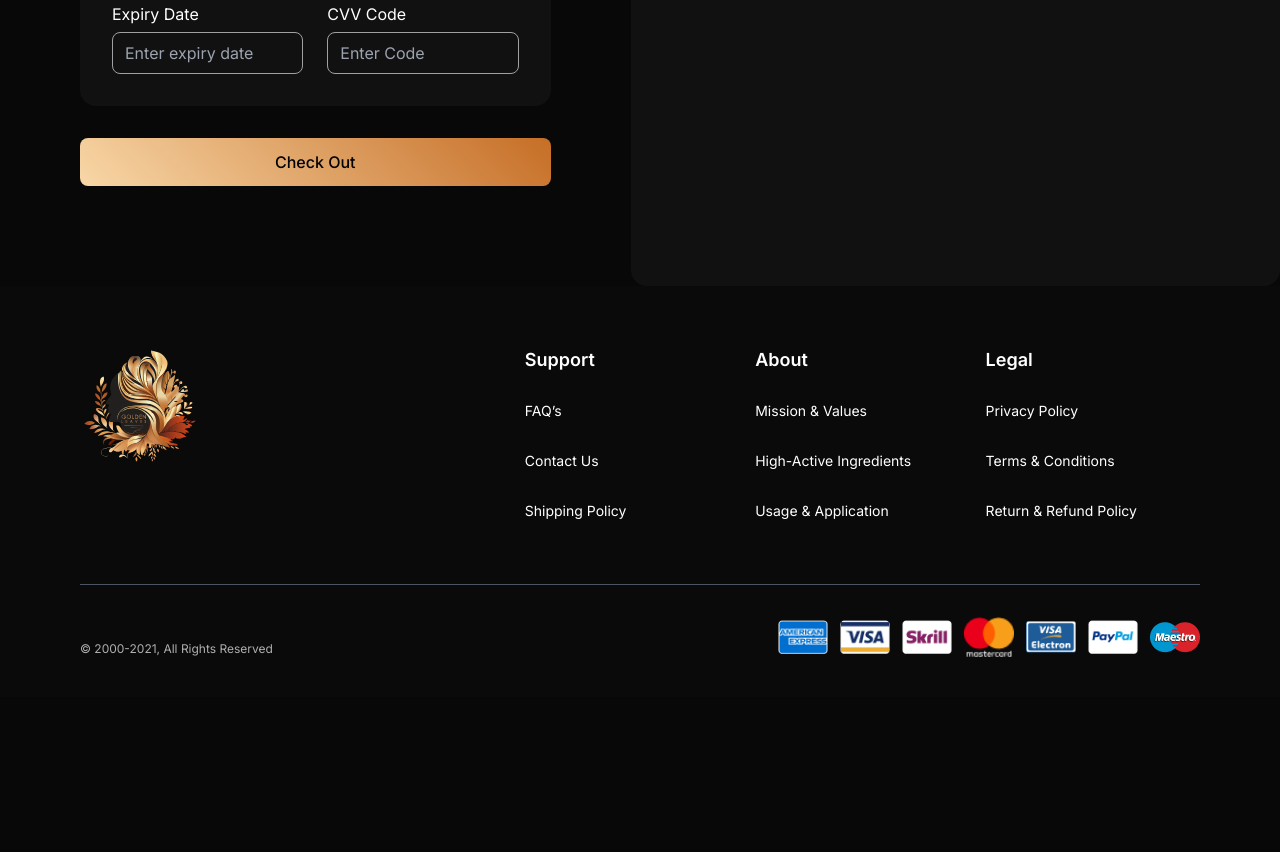
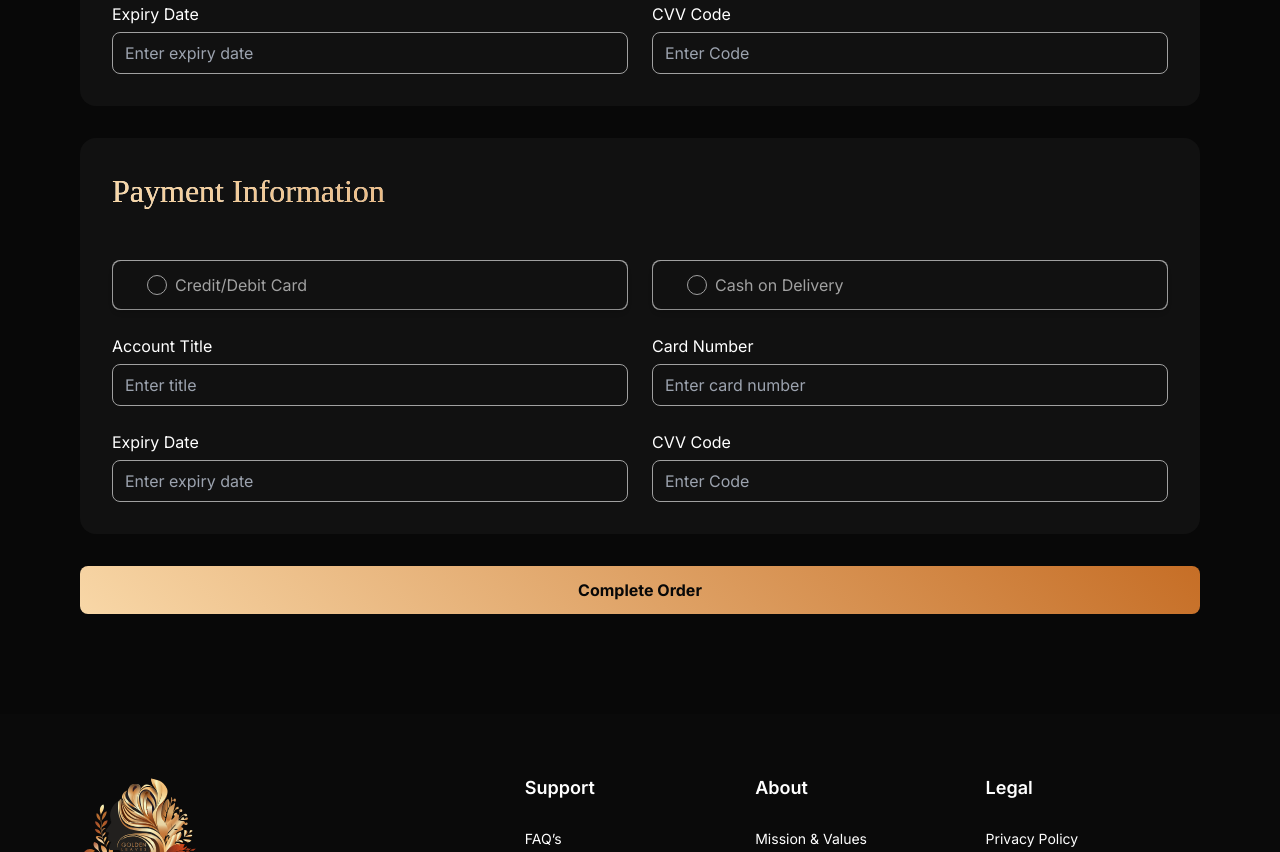
Before and after one commit to syed-zunair-gillani/goldenleves, a Next.js app: page /checkout in a window 1280 px wide. Shown: the part 1140-1992 px from the top of the page. Before the commit the page ends 1837 px from the top, so only its background shows below. Built offline with nearby package versions, Linux system fonts and the light colour scheme.

Commit message:
checkout page fixation

```diff
--- a/app/_components/radioButton/index.tsx
+++ b/app/_components/radioButton/index.tsx
@@ -1,36 +1,37 @@
-'use client'
+"use client";
 import { useContext } from "react";
-import { GoldenBorderWrapper } from "..";
 import { GlobalContext } from "@/context/globalContext";
 
-const RadioButton = ({ children, value, onClick = () => { }, ...rest }: any) => {
-
-  const { buttonState } = useContext(GlobalContext)
-  var isActive = value === buttonState
+const RadioButton = ({ children, value, onClick = () => {}, ...rest }: any) => {
+  const { buttonState } = useContext(GlobalContext);
+  var isActive = value === buttonState;
   return (
     <div
-      className={`inline-block  h-fit rounded-lg p-[1px]
-      ${isActive ? ' golden-gradient-bg' : 'bg-[#A1A1A1]'}`}
+      className={`inline-block flex-1 h-fit rounded-lg p-[1px]
+      ${isActive ? " golden-gradient-bg" : "bg-[#A1A1A1]"}`}
     >
-      <div className={`bg-[#111111] shadow-md overflow-hidden rounded-lg`} >
+      <div className={`bg-[#111111] shadow-md overflow-hidden rounded-lg`}>
         <button
           {...rest}
           type="button"
           onClick={onClick}
           className={` py-3 px-[34px] text-center flex items-center gap-2 text-[#A1A1A1]
-        ${isActive ? 'golden-gradient-text' : ''}
+        ${isActive ? "golden-gradient-text" : ""}
         `}
         >
-          <div className={`border-[1px] flex justify-center items-center w-5 h-5 rounded-full
-          ${isActive ? 'border-[#f8d7a7]' : 'border-[#A1A1A1]'}
-        `}>
-            {isActive && <div className="golden-gradient-bg w-[13px] h-[13px] rounded-full" />}
+          <div
+            className={`border-[1px] flex justify-center items-center w-5 h-5 rounded-full
+          ${isActive ? "border-[#f8d7a7]" : "border-[#A1A1A1]"}
+        `}
+          >
+            {isActive && (
+              <div className="golden-gradient-bg w-[13px] h-[13px] rounded-full" />
+            )}
           </div>
           {children}
         </button>
       </div>
     </div>
-
   );
 };
 
--- a/app/checkout/page.tsx
+++ b/app/checkout/page.tsx
@@ -1,5 +1,5 @@
+"use client";
 import { ButtonContained, FormWrapper, Textfield } from "../_components";
-("use client");
 import { useContext, useState } from "react";
 import RadioButton from "../_components/radioButton";
 import { GlobalContext } from "@/context/globalContext";
@@ -90,11 +90,10 @@ const Checkout = () => {
             />
           </div>
         </FormWrapper>
-        <ButtonContained>Check Out</ButtonContained>
-      </div>
+
         <FormWrapper title="Payment Information">
           <div className="flex flex-col md:flex-row items-center gap-6 flex-wrap pt-6">
-          <div>
+            <div className="basis-full flex flex-col md:flex-row items-center gap-6 flex-wrap">
               <RadioButton
                 onClick={() => setButtonState("credit-card")}
                 value="credit-card"
@@ -131,6 +130,10 @@ const Checkout = () => {
             />
           </div>
         </FormWrapper>
+        <ButtonContained>
+          <p className="font-bold text-[#080808]">Complete Order</p>
+        </ButtonContained>
+      </div>
     </div>
   );
 };
```
Lines whose indentation alone changed are shown as unchanged.
